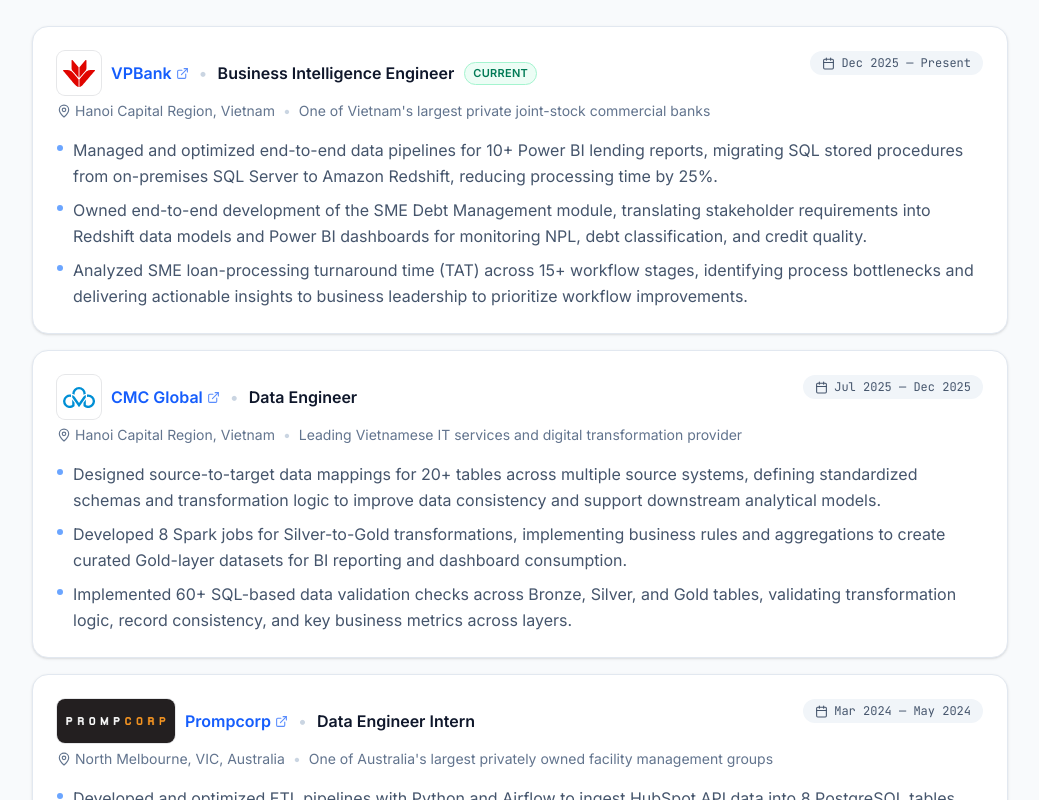
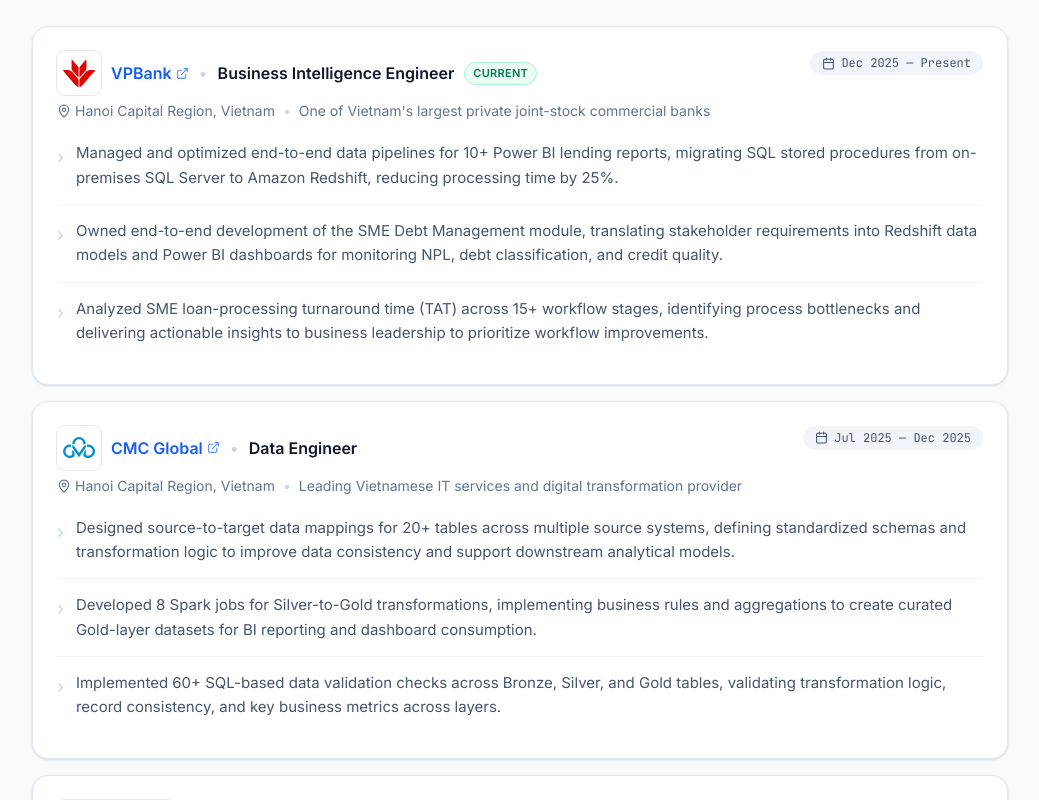
Before and after one commit to TungNamNguyen/personal-portfolio, a React (Vite) app: page / in a window 1280 px wide. Shown: the part 1280-2080 px from the top of the page, without its empty margins (120-1159 px from the left). Built offline with nearby package versions, Linux system fonts and the light colour scheme.

Commit message:
style: update experience bullet points

```diff
--- a/src/components/TimelineSection.tsx
+++ b/src/components/TimelineSection.tsx
@@ -175,14 +175,21 @@
             </div>
 
             {entry.points && entry.points.length > 0 && (
-              <ul className="mt-4 space-y-2">
+              <ul className="mt-5 divide-y divide-slate-100 dark:divide-slate-700/50">
                 {entry.points.map((point, j) => (
                   <li
                     key={j}
-                    className="flex gap-2.5 text-sm sm:text-base leading-relaxed text-slate-600 dark:text-slate-400"
+                    className="group/point flex items-start gap-3 py-3.5 first:pt-0"
                   >
-                    <span aria-hidden="true" className="mt-2 h-1.5 w-1.5 shrink-0 rounded-full bg-blue-500/70" />
-                    <span>{point}</span>
+                    <span
+                      aria-hidden="true"
+                      className="mt-[1px] shrink-0 text-lg leading-relaxed text-slate-300 transition-colors duration-200 group-hover/point:text-blue-500 dark:text-slate-600 dark:group-hover/point:text-blue-400"
+                    >
+                      ›
+                    </span>
+                    <span className="text-sm sm:text-[15px] leading-relaxed text-slate-600 transition-colors duration-200 group-hover/point:text-slate-800 dark:text-slate-400 dark:group-hover/point:text-slate-300">
+                      {point}
+                    </span>
                   </li>
                 ))}
               </ul>
```
